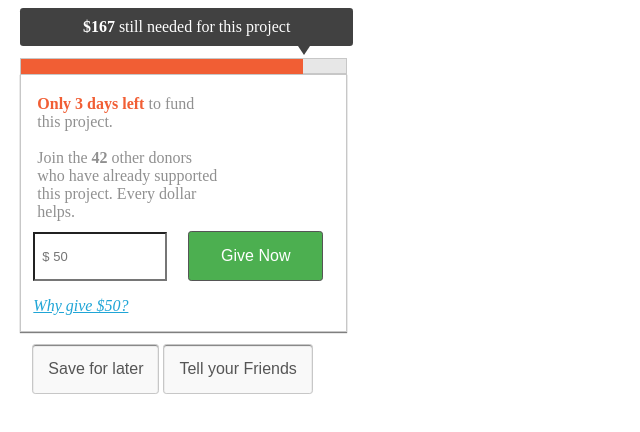
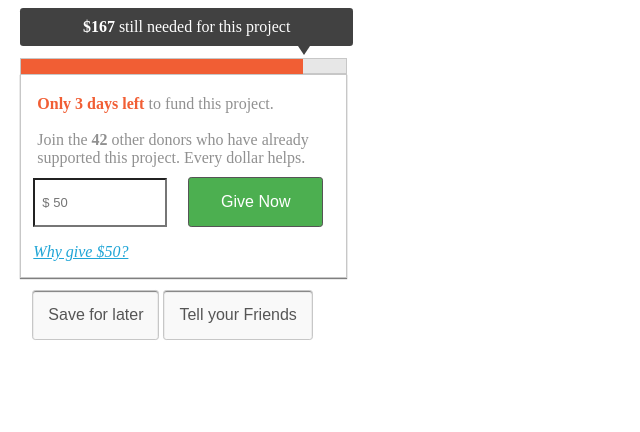
Before and after one commit to D-L-C/html-sass-Coding-Challenge, a plain HTML site: page index.html in a window 1280 px wide. Shown: the whole page, without its empty margins (0-640 px from the left). Drawn offline with Linux system fonts and the light colour scheme.

Commit message:
Fixing text width

```diff
--- a/style.sass
+++ b/style.sass
@@ -156,7 +156,7 @@ input
     +hover
 
 .innertext
-  width: 58%
+  width: 100%
   padding-top: 8px
   padding-bottom: 10px
   padding-left: 4px
```
Also changed, not shown: style.css, 1 other file.
